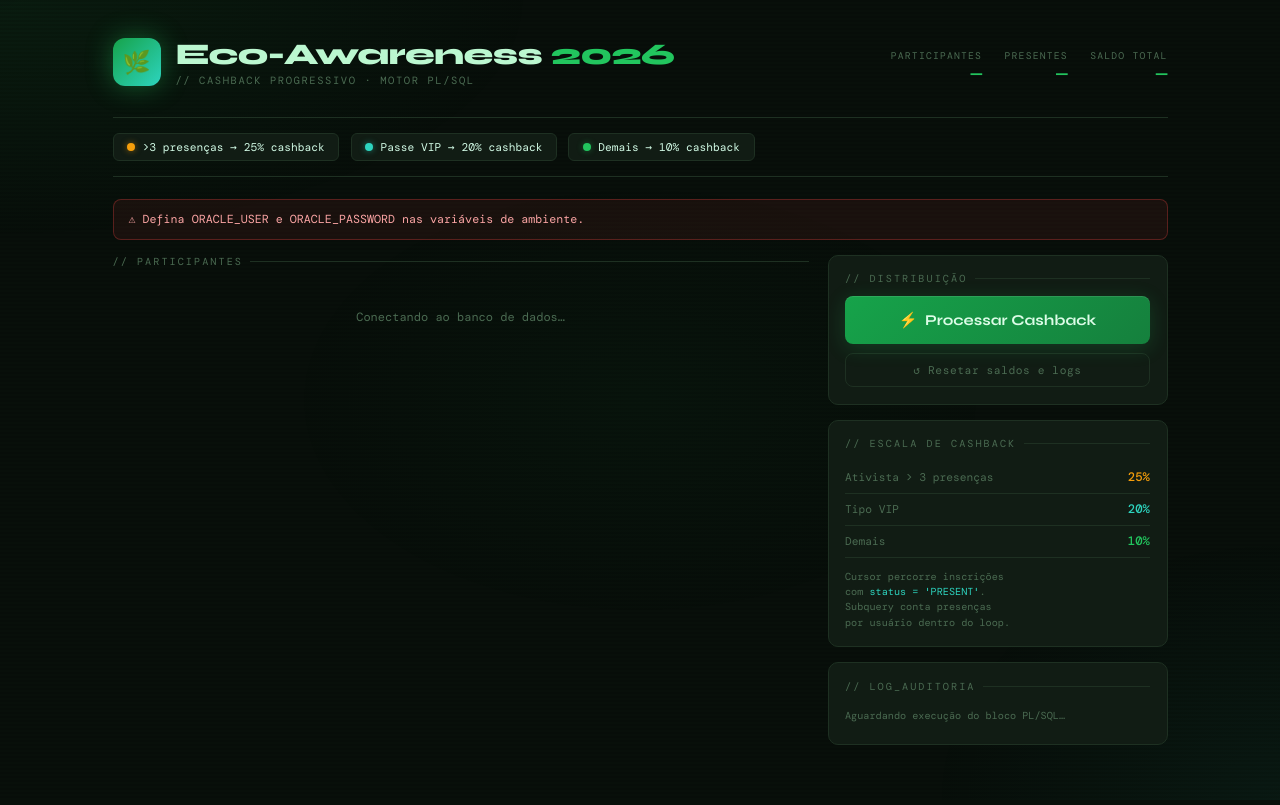
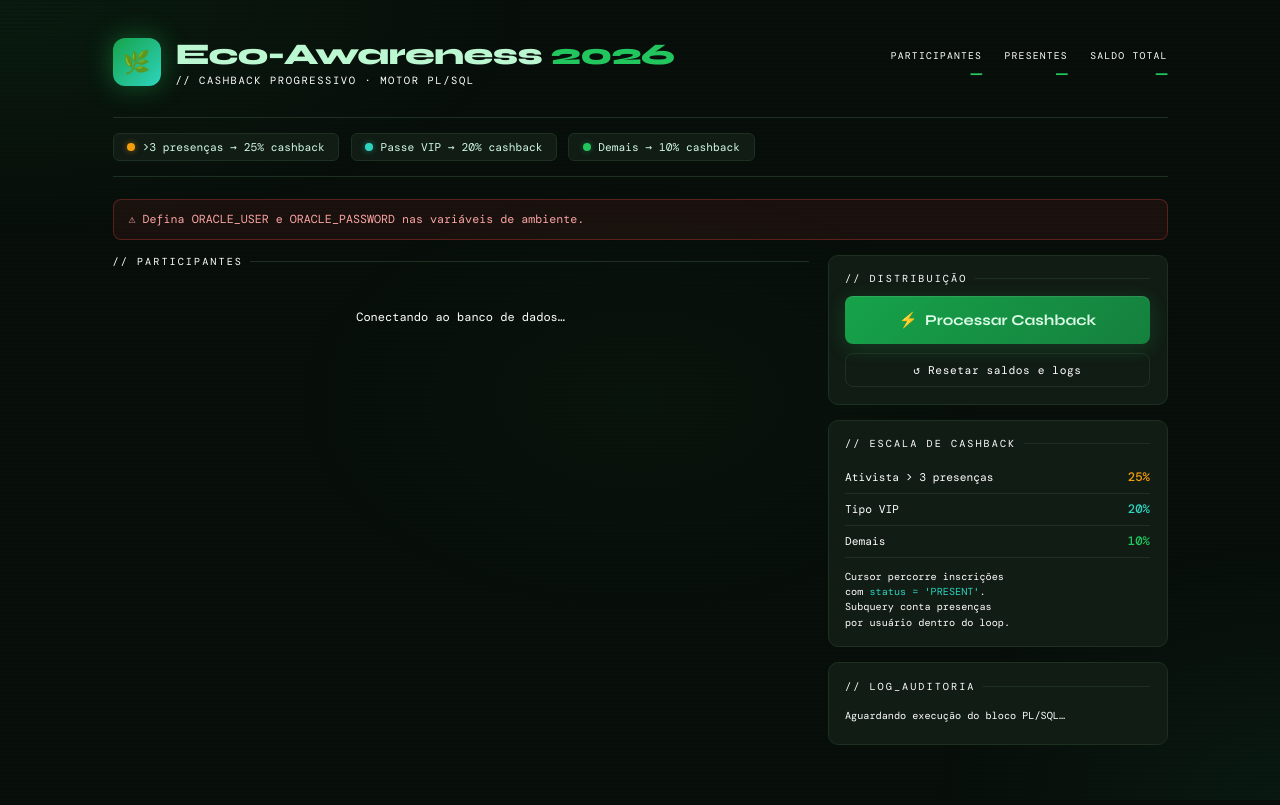
Before and after one commit to deryksouza2006/Eco-Awareness-teste, a Flask app: page / in a window 1280 px wide. Run offline with Flask 3, Linux system fonts and the light colour scheme; some web fonts are replaced.

Commit message:
change color

```diff
--- a/templates/index.html
+++ b/templates/index.html
@@ -10,7 +10,7 @@
     :root {
       --bg: #080f0a; --surface: #0d160f; --card: #111c14; --border: #1e3022; --border2: #2a4230;
       --green: #22c55e; --green-dim: #16a34a; --green-pale: #bbf7d0; --teal: #2dd4bf;
-      --amber: #f59e0b; --amber-dim: #d97706; --red: #ef4444; --muted: #4b6b52;
+      --amber: #f59e0b; --amber-dim: #d97706; --red: #ef4444; --muted: #ffffff;
       --text: #d1fae5; --text2: #6ee7a0; --mono: 'DM Mono', monospace; --sans: 'DM Sans', sans-serif; --display: 'Syne', sans-serif;
     }
     *, *::before, *::after { box-sizing: border-box; margin: 0; padding: 0; }
```
